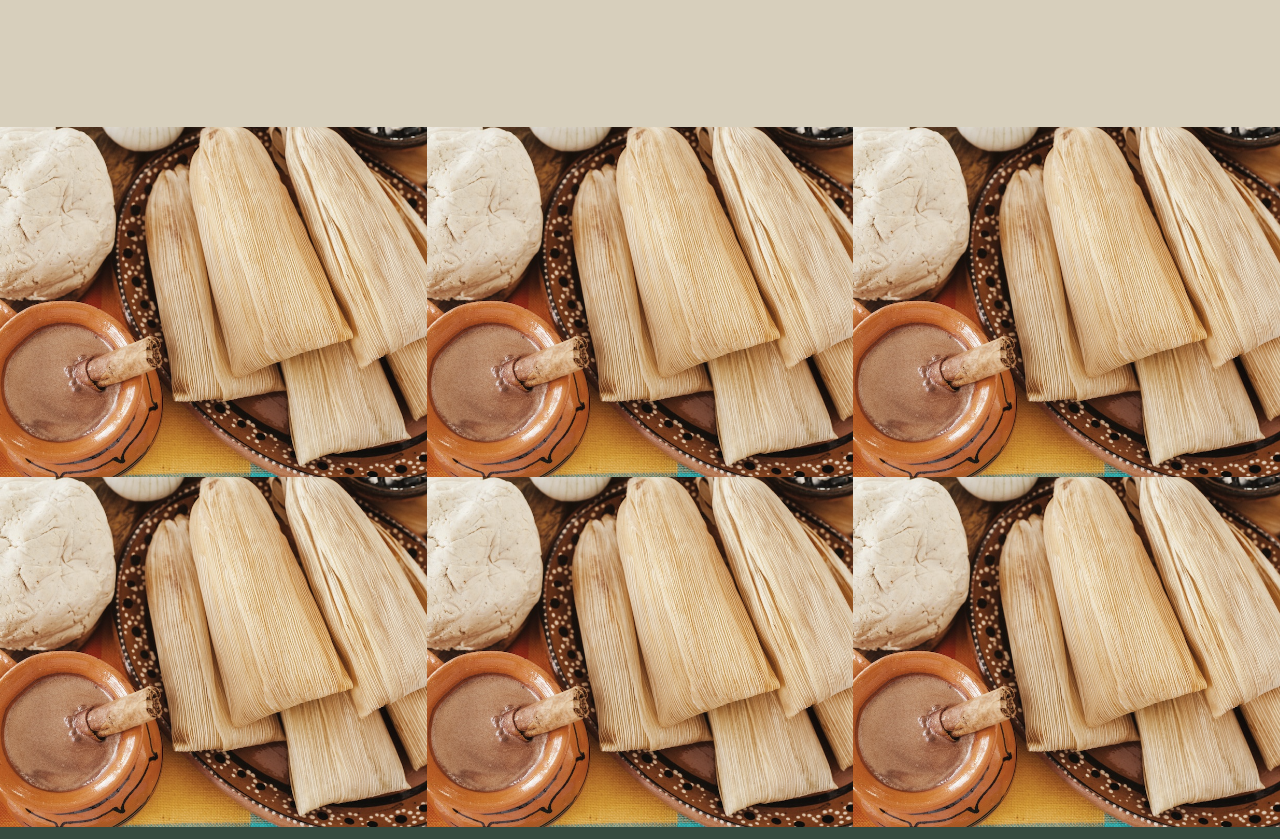
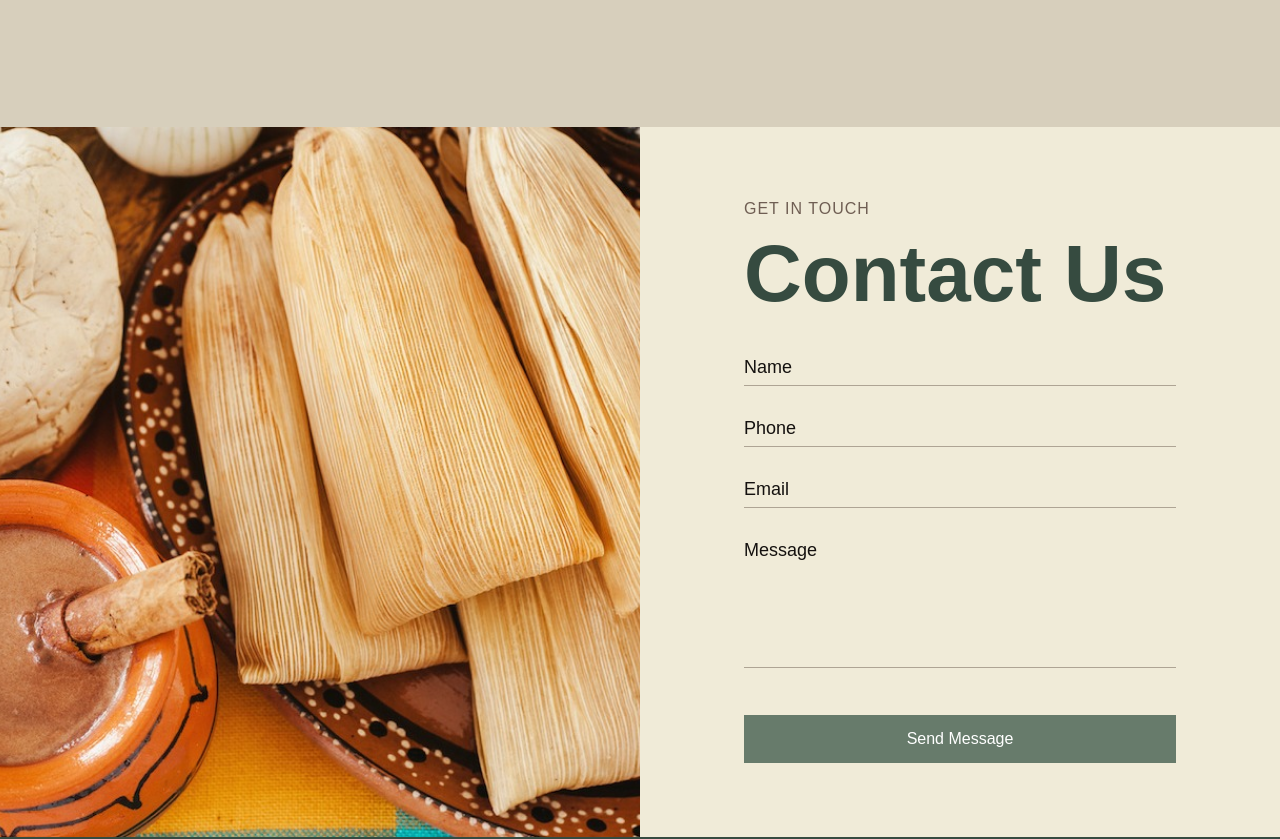
Before and after one commit to lizmery/tamales-clone, a React (Create React App) app: page /about in a window 1280 px wide. Shown: the part 1500-2339 px from the top of the page. Built offline with nearby package versions, Linux system fonts and the light colour scheme.

Commit message:
Update About.css and About.jsx
update styling for Contact section and add Contact section to About.jsx

```diff
--- a/src/pages/About/About.css
+++ b/src/pages/About/About.css
@@ -90,7 +90,7 @@ section {
         grid-template-columns: repeat(2, 1fr);
     }
     .heading {
-        font-size: 3.6rem;
+        font-size: 7rem;
     }
     .img-box {
         min-height: 30rem;
@@ -247,7 +247,7 @@ section {
 /* GALLERY START */
 .gallery-container {
     width: 100%;
-    grid-template-columns: repeat(auto-fit, minmax(20rem, 1fr));
+    grid-template-columns: repeat(auto-fit, minmax(30rem, 1fr));
 }
 
 @media screen and (min-width: 990px) {
@@ -268,3 +268,107 @@ section {
     align-items: center;
 }
 /* GALLERY END */
+
+/*  QUOTE START */
+.contact {
+    min-height: calc(100vh - 9rem);
+    display: flex;
+    flex-direction: column-reverse;
+    justify-content: center;
+    align-items: center;
+    text-align: center;
+}
+
+@media screen and (min-width: 1080px) {
+    .contact {
+        flex-direction: row;
+        text-align: left;
+    }
+}
+
+.contact-img {
+    flex-basis: 50%;
+}
+
+.contact-img img {
+    object-fit: cover;
+    max-height: 300px;
+    width: 100vw;
+}
+
+@media screen and (min-width: 1080px) {
+    .contact-img img {
+        min-height: calc(100vh  - 9rem);
+        width: initial;
+        max-height: initial;
+    }
+}
+
+.contact form {
+    flex: 1 1 40rem;
+    padding: 4rem;
+    background: var(--lightestBrown);
+    margin: auto 2rem;
+}
+
+@media screen and (min-width: 1080px) {
+    .contact form {
+        margin: auto 5%;
+    }
+}
+
+.contact form .inputBox {
+    position: relative;
+}
+
+.inputBox input,
+.inputBox textarea {
+    width: 100%;
+    background: none;
+    margin: 1.5rem 0;
+    padding: .5rem 0;
+    font-size: 1.7rem;
+    border-top: none;
+    border-left: none;
+    border-right: none;
+    border-bottom: .1rem solid rgba(111, 94, 83, .5);
+    outline: none;
+}
+
+.inputBox textarea {
+    resize: none;
+    height: 13rem;
+}
+
+.inputBox label {
+    position: absolute;
+    top: 1.7rem;
+    left: 0;
+    font-size: 1.8rem;
+    transition: .2s linear;
+}
+
+.inputBox input:focus ~ label,
+.inputBox input:valid ~ label,
+.inputBox textarea:focus ~ label {
+    top: -.5rem;
+    font-size: 1.5rem;
+    color: var(--accentColor);
+}
+
+.contact-btn {
+    border: none;
+    cursor: pointer;
+    background: var(--accentColor);
+    padding: 1.5rem 2rem;
+    color: #fff;
+    font-size: 16px;
+    transition: all .3s ease-in-out;
+    display: block;
+    width: 100%;
+    margin-top: 3rem;
+}
+
+.contact-btn:hover {
+    transform: scale(1.05);
+}
--- a/src/pages/About/About.jsx
+++ b/src/pages/About/About.jsx
@@ -4,6 +4,7 @@ import Testimonials from './sections/Testimonials';
 import Gallery from './sections/Gallery';
 
 import './About.css';
+import Contact from './sections/Contact';
 
 const About = () => {
 
@@ -11,7 +12,8 @@ const About = () => {
         <div className="about">
             <Mission />
             <Testimonials />
-            <Gallery />
+            <Contact />
+           {/* <Gallery /> */}
         </div>
     )
 }
```
